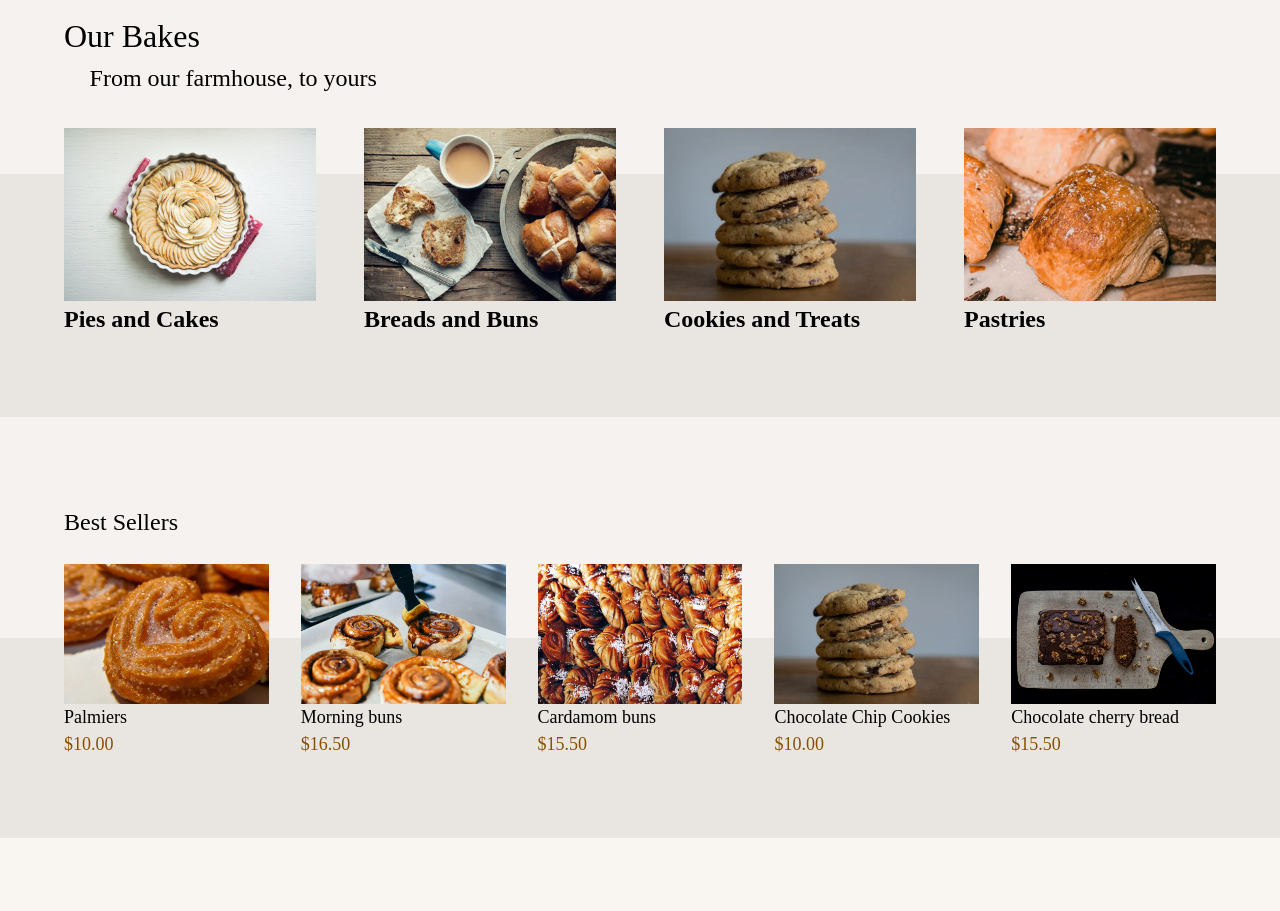
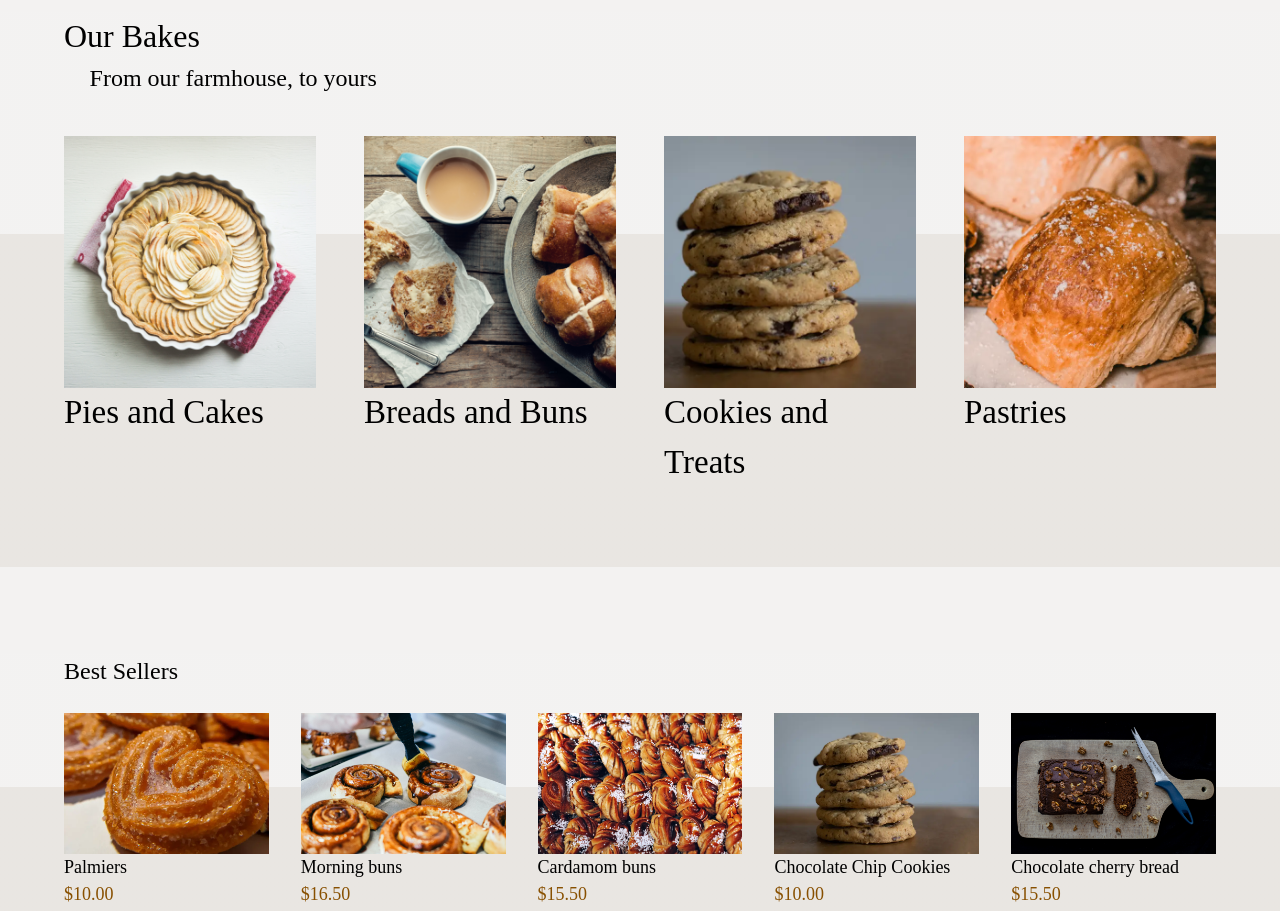
Before and after one commit to tlemick/bassetts-baked-goods, a Gatsby site: page / in a window 1280 px wide. Shown: the part 1040-1951 px from the top of the page. Built offline with nearby package versions, Linux system fonts and the light colour scheme; Gatsby itself is replaced by a stand-in of ours.

Commit message:
possible fix for animation error / link bug on categories row on index.js

```diff
--- a/src/components/categories.js
+++ b/src/components/categories.js
@@ -23,33 +23,61 @@ const CatRow = styled.div`
 `
 
 const CategoryTile = styled.div`
+    flex: 1;
     display: flex;
     flex-direction: column;
+
     a {
         text-decoration: none;
         color: black;
         font-size: 22px;
         margin-top: 0.5rem;
+
         &:focus,
-        &:hover,
         &:visited,
         &:link,
         &:active {
             text-decoration: none;
         }
     }
+
+    h2 {
+        font-weight: lighter;
+        flex: 1;
+    }
 `
 
 const IntroTitle = styled.div`
     padding-bottom: 2em;
+
     h1 {
         padding-left: 5%;
         font-weight: lighter;
     }
+
     h2 {
         padding-left: 7%;
         font-weight: lighter;
     }
+`
+
+const ImgWrapper = styled.div`
+    position: relative;
+    overflow: hidden;
+    width: 100%;
+    height: 0;
+    padding-bottom: 100%;
+`
+
+const GatsbyImageElement = styled(GatsbyImage)`
+    position: absolute;
+    top: 0;
+    left: 0;
+    width: 100%;
+    height: 100%;
+    object-fit: cover;
+    transition: transform 0.3s ease-in-out;
+    transform-origin: center;
 `
 
 const CategoryRow = () => {
@@ -124,14 +152,19 @@ const CategoryRow = () => {
 
                     return (
                         <CategoryTile key={category}>
-                            <GatsbyImage
+                            <Link to={`/category/${category}`}>
+                                <ImgWrapper>
+                                    <GatsbyImageElement
                                         image={
                                             randomProduct?.frontmatter?.thumb
-                                        ?.childImageSharp?.gatsbyImageData
+                                                ?.childImageSharp
+                                                ?.gatsbyImageData
                                         }
                                         alt={randomProduct?.frontmatter?.slug}
                                     />
+                                </ImgWrapper>
                                 <h2>{formattedCategory}</h2>
+                            </Link>
                         </CategoryTile>
                     )
                 })}
--- a/src/components/styles.css
+++ b/src/components/styles.css
@@ -1,6 +1,6 @@
 :root {
-    --main-color-400: hsl(28, 35%, 92%);
-    --main-color-300: hsl(26, 28%, 95%);
+    --main-color-400: hsl(0, 0%, 100%);
+    --main-color-300: hsl(30, 7%, 95%);
     --main-color-200: hsl(34, 14%, 90%);
     --main-color-100: hsl(30, 45%, 96%);
     --highlight-color-400: hsl(240, 4%, 72%);
```
Lines whose indentation alone changed are shown as unchanged.
